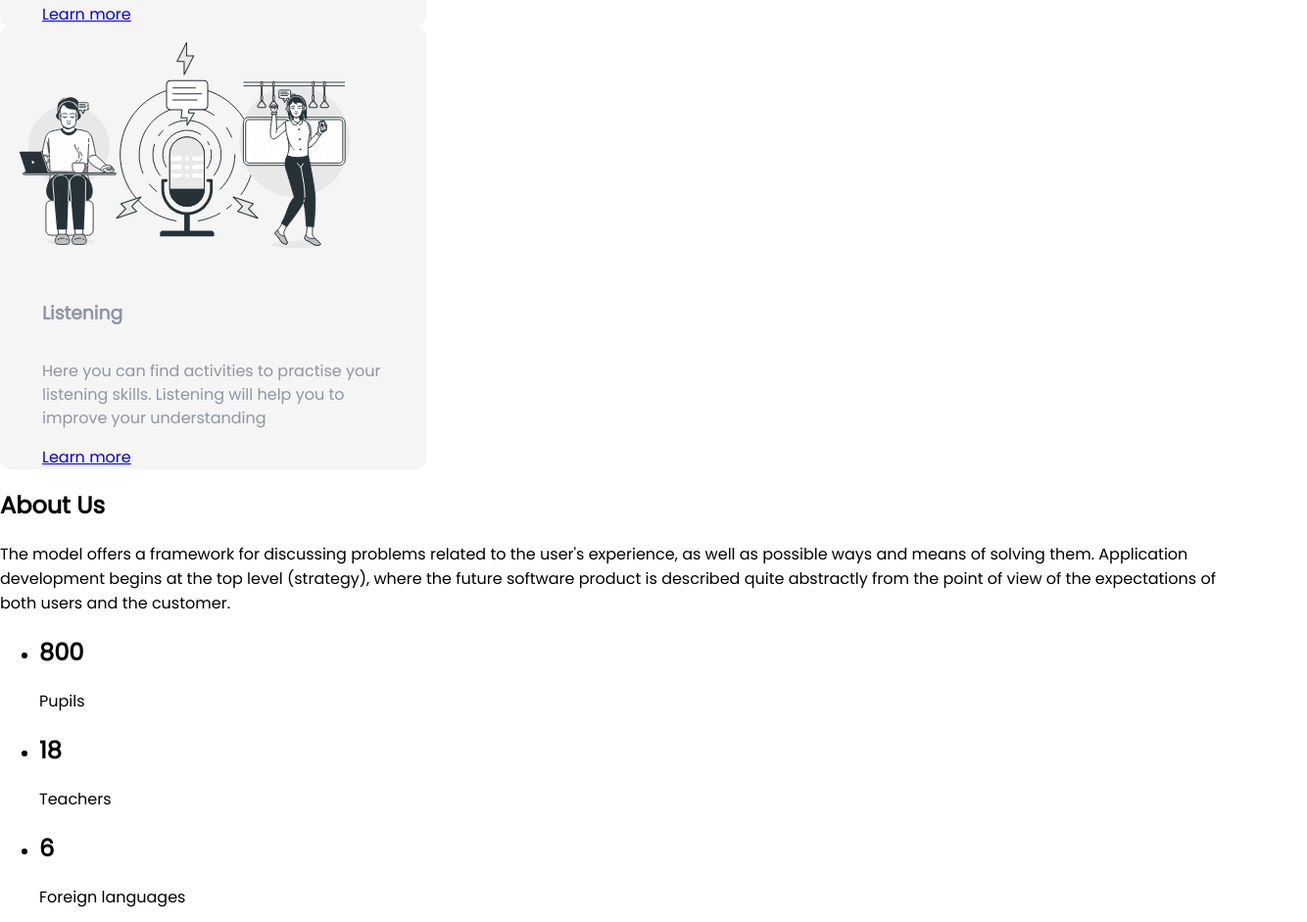
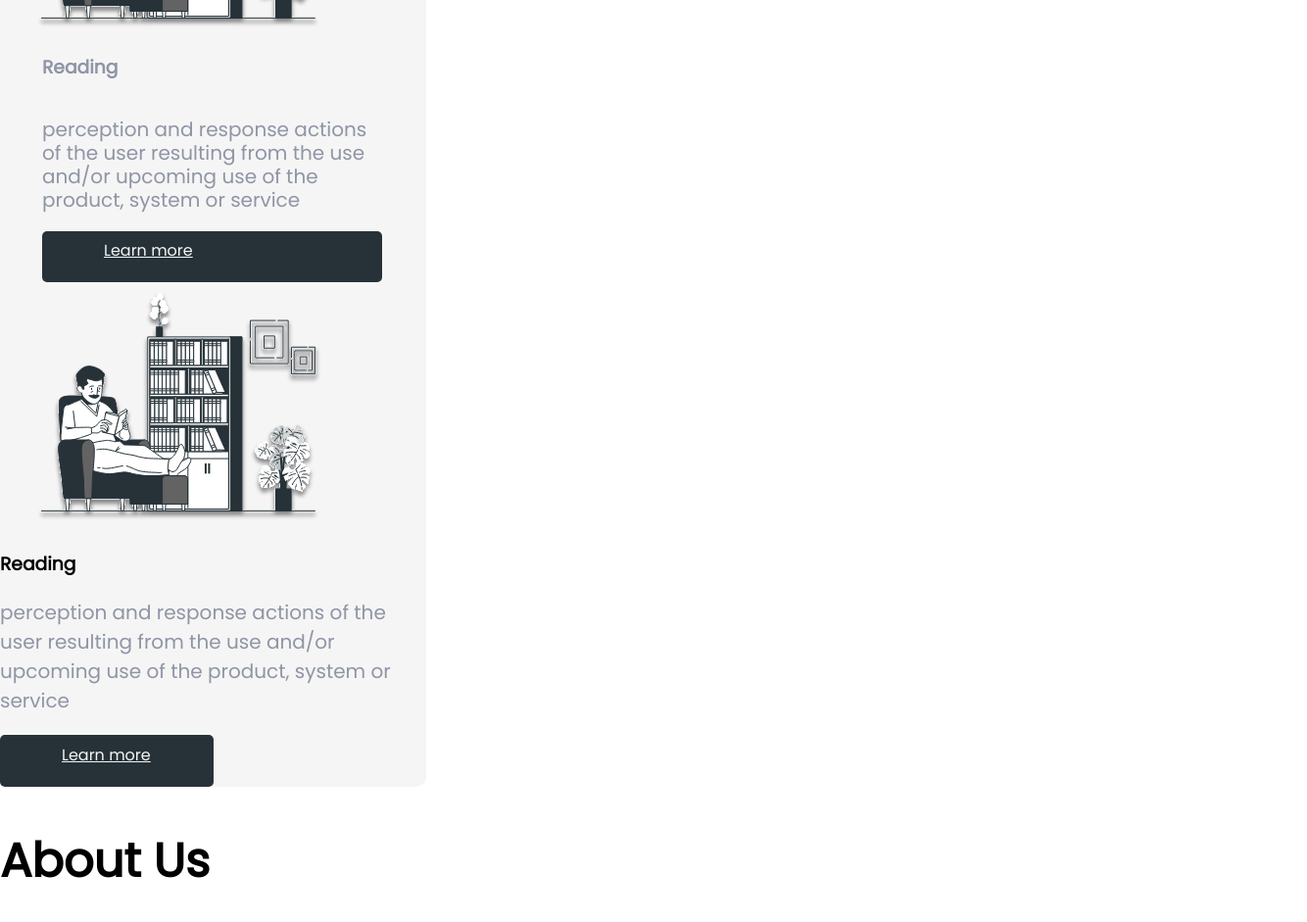
Before and after one commit to Asel-git/Britlex.io, a plain HTML site: page index.html in a window 1280 px wide. Shown: the part 1782-2723 px from the top of the page at 98% size, 1334 px wide, since content can reach past the window. Drawn offline with Linux system fonts and the light colour scheme.

Commit message:
Update css,index,scss/

```diff
--- a/index.html
+++ b/index.html
@@ -17,11 +17,10 @@
     <header></header>
 
     <main>
-      <section class="blog">
-        <div class="wrapper">
+      <section class="skills">
         <div class="container">
           <h2 class="blog__title">Skills</h2>
-
+          <div class="wrapper">
             <div class="card">
               <div class="card__top">
                 <img src="images/card-img.svg" alt="" />
@@ -54,7 +53,7 @@
                 composition
               </p>
 
-              <a href="#" class="card-2__link">Learn more</a>
+              <a href="#" class="btn card-2__link">Learn more</a>
             </div>
           </div>
           <div class="card-3">
@@ -68,22 +67,27 @@
                 use and/or upcoming use of the product, system or service
               </p>
 
-              <a href="#" class="card-3__link">Learn more</a>
+              <a href="#" class="btn card-3__link">Learn more</a>
             </div>
-          </div>
-          <div class="card-4">
+
+            <div class="container-4">
               <div class="card-4__top">
-              <img src="images/card-4-img.svg" alt=" " />
+                <img src="images/card-3-img.svg" alt="" />
               </div>
               <div class="card-4__bottom">
-              <h3 class="card-4__title">Listening</h3>
+                <h3 class="card-4__title">Reading</h3>
                 <p>
-                Here you can find activities to practise your listening skills.
-                Listening will help you to improve your understanding
+                  perception and response actions of the user resulting from the
+                  use and/or upcoming use of the product, system or service
                 </p>
 
-              <a href="#" class="card-4__link">Learn more</a>
+                <a href="#" class="btn card-4__link">Learn more</a>
+
+
             </div>
+
+
+
           </div>
         </div>
       </section>
@@ -125,8 +129,11 @@
           </div>
         </div>
       </section>
+
       <section>Pricing</section>
+
       <section>Contact Us</section>
+
       <footer></footer>
     </main>
   </body>
--- a/scss/_about.scss
+++ b/scss/_about.scss
@@ -1,18 +1,13 @@
 @import "vars";
 
-.container {
-  max-width: 1336px;
-  margin: 0 auto;
-}
-
-.about__us__inner {
+&__inner {
   display: flex;
   flex-wrap: wrap;
   align-items: center;
   gap: 194px;
 }
 
-.about__us__right {
+&__right {
   width: 50%;
 }
 h2 {
@@ -25,7 +20,7 @@ p {
   color: #8f95a5;
 }
 
-.about__us__left {
+&__left {
   width: 30%;
 }
 
--- a/scss/_blog.scss
+++ b/scss/_blog.scss
@@ -5,15 +5,14 @@
 }
 .card,
 .card-2,
-.card-3,
-.card-4 {
-  display: grid;
+.card-3 {
+  /*display: grid;*/
   max-width: 435px;
   background-color: #f5f5f5;
   border-radius: 10px;
 
   &__bottom {
-    display: grid;
+    /*display: grid;*/
     padding: 0 45px 0 43px;
     font-family: "Poppins";
     font-style: normal;
@@ -40,3 +39,6 @@
     }
   }
 }
+.card-4__top {
+  display: flex;
+}
--- a/scss/_globals.scss
+++ b/scss/_globals.scss
@@ -18,3 +18,8 @@ body {
   max-width: 1336px;
   margin: 0 auto;
 }
+
+.container {
+  max-width: 1336px;
+  margin: 0 auto;
+}
```
Also changed, not shown: css/main.min.css. Lines whose indentation alone changed are shown as unchanged.
